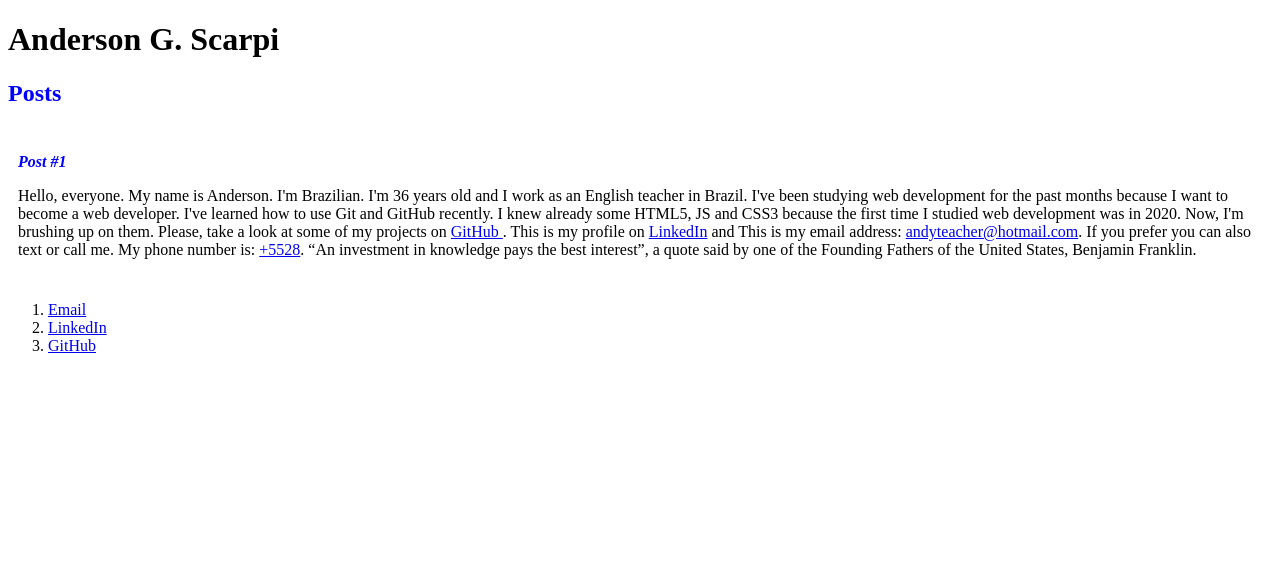
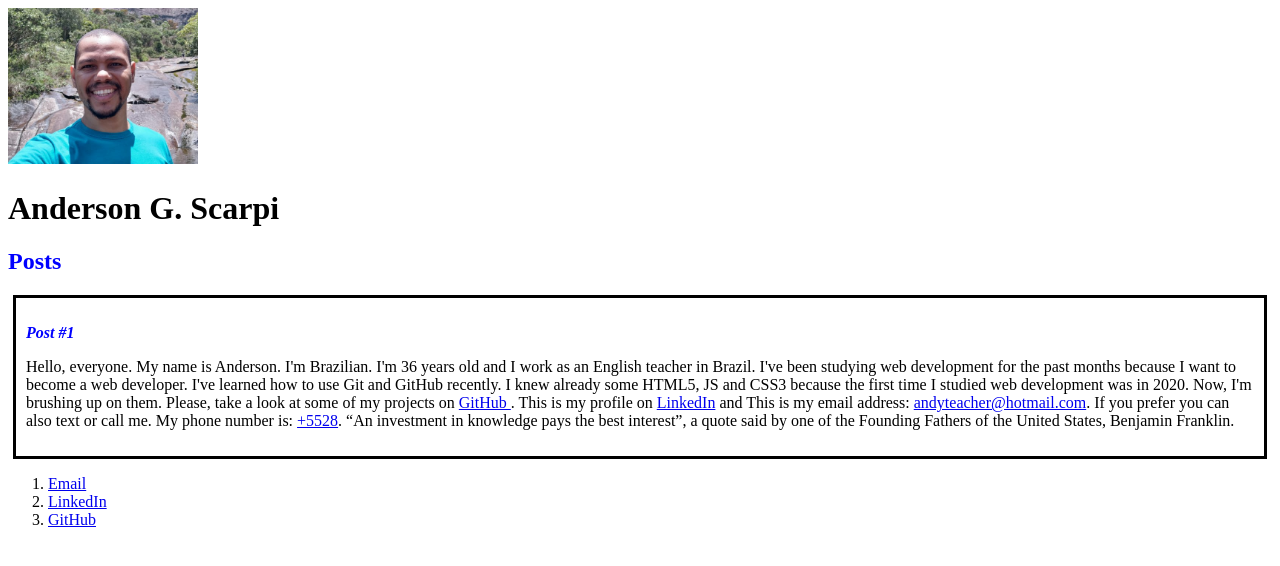
Before and after one commit to TheBdev/Carrefour-Bootcamp, a plain HTML site: page index.html in a window 1280 px wide. Drawn offline with Linux system fonts and the light colour scheme.

Commit message:
Add profile pic, margin and improve README

```diff
--- a/index.html
+++ b/index.html
@@ -7,6 +7,7 @@
 
     <body>
         <header>
+            <img src="my-profile-picture.jpeg" hight="30%" width="15%" alt=" Foto do rosto do Anderson">
             <h1 id=" title">Anderson G. Scarpi</h1>
         </header>
 
--- a/style.css
+++ b/style.css
@@ -14,4 +14,6 @@ font-style: italic ;
 .post{
     background:#fff;
     padding: 10px;
+    border: 3px solid black;
+    margin: 5px;
 }
```
Also changed, not shown: 1 other file.
